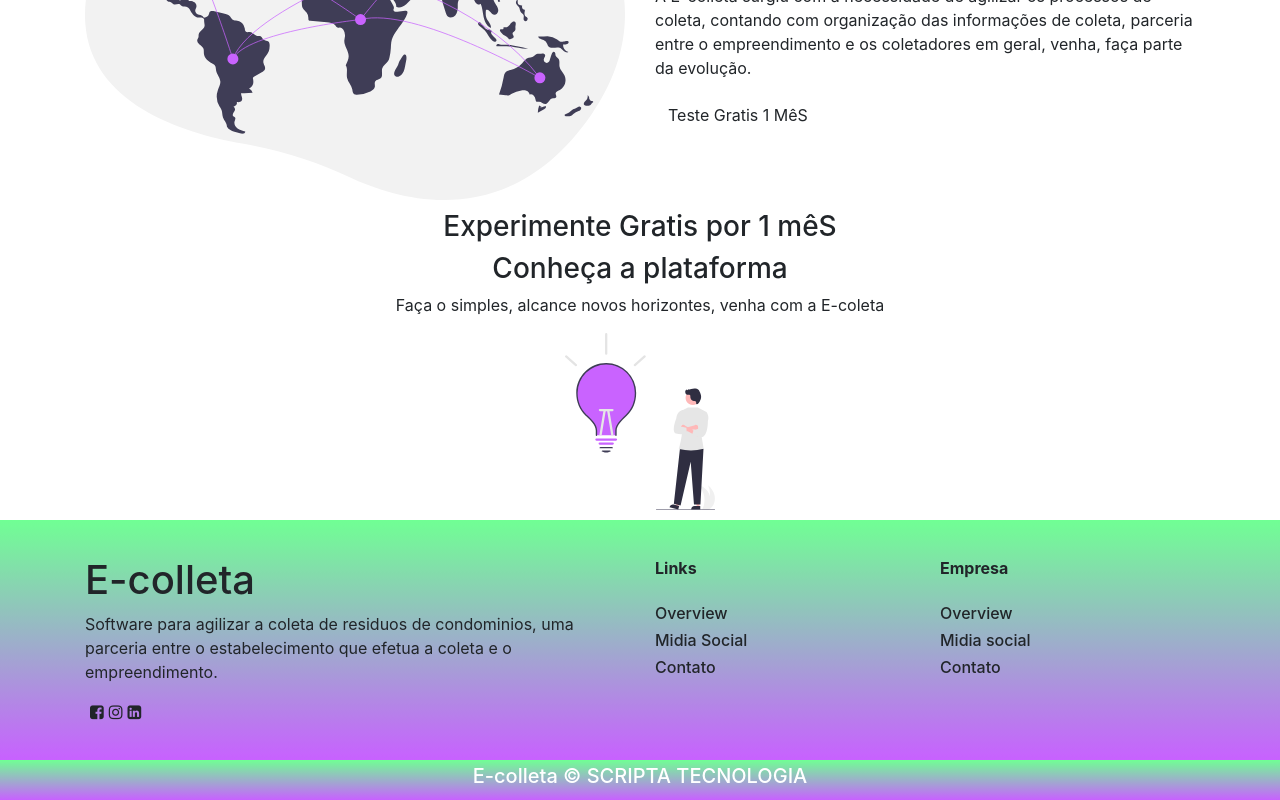
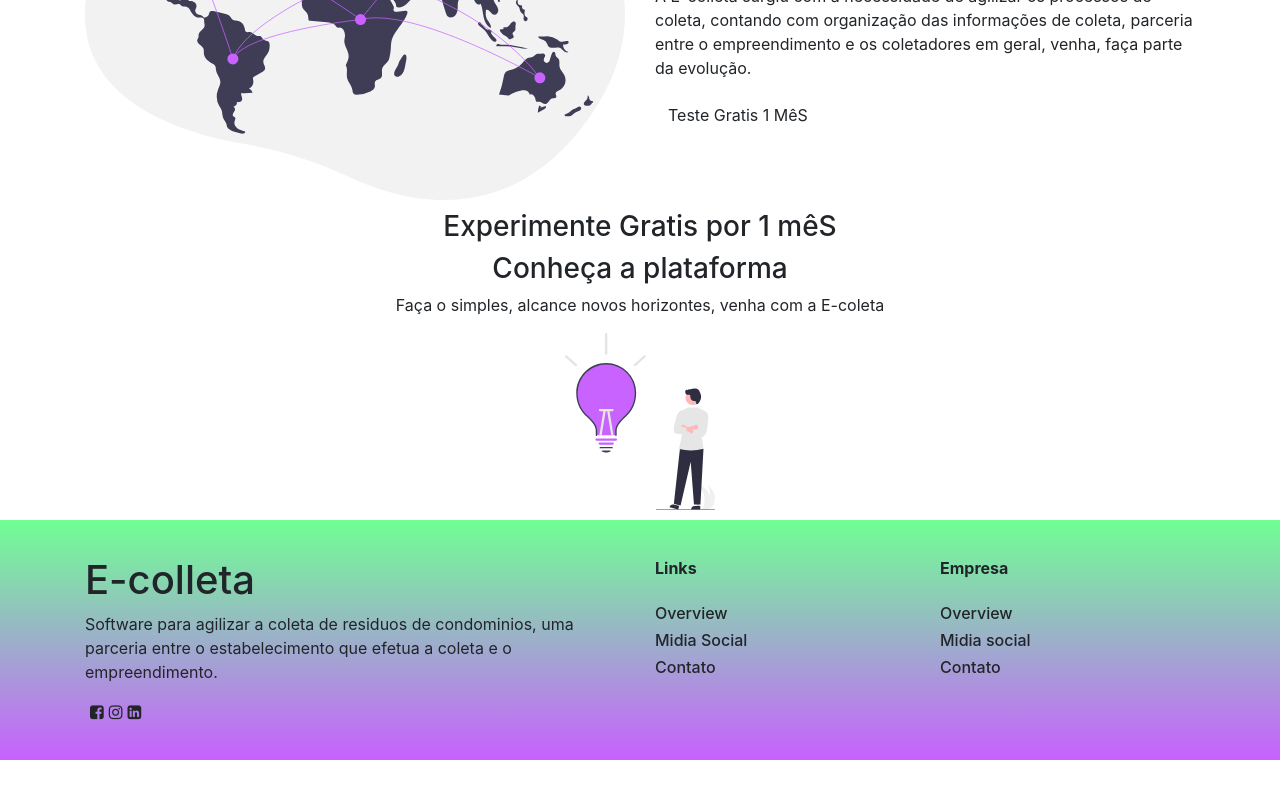
Before and after one commit to gddiego/pageecolleta, a Next.js app: page / in a window 1280 px wide. Shown: the part 1501-2301 px from the top of the page. Built offline with nearby package versions, Linux system fonts and the light colour scheme.

Commit message:
ajuste cores

```diff
--- a/styles/globals.css
+++ b/styles/globals.css
@@ -164,15 +164,7 @@ filter: progid: DXImageTransform.Microsoft.gradient( startColorstr="#C963FF", en
 }
 /* Footer  */
 .footer {
-  background: hsla(279, 100%, 69%, 1);
 
-  background: linear-gradient(90deg, hsla(279, 100%, 69%, 1) 0%, hsla(135, 100%, 72%, 1) 100%);
-
-  background: -moz-linear-gradient(90deg, hsla(279, 100%, 69%, 1) 0%, hsla(135, 100%, 72%, 1) 100%);
-
-  background: -webkit-linear-gradient(90deg, hsla(279, 100%, 69%, 1) 0%, hsla(135, 100%, 72%, 1) 100%);
-
-  filter: progid: DXImageTransform.Microsoft.gradient( startColorstr="#C963FF", endColorstr="#6EFF92", GradientType=1 );
   color: white;
   min-height: 5vh;
   display: flex;
```
